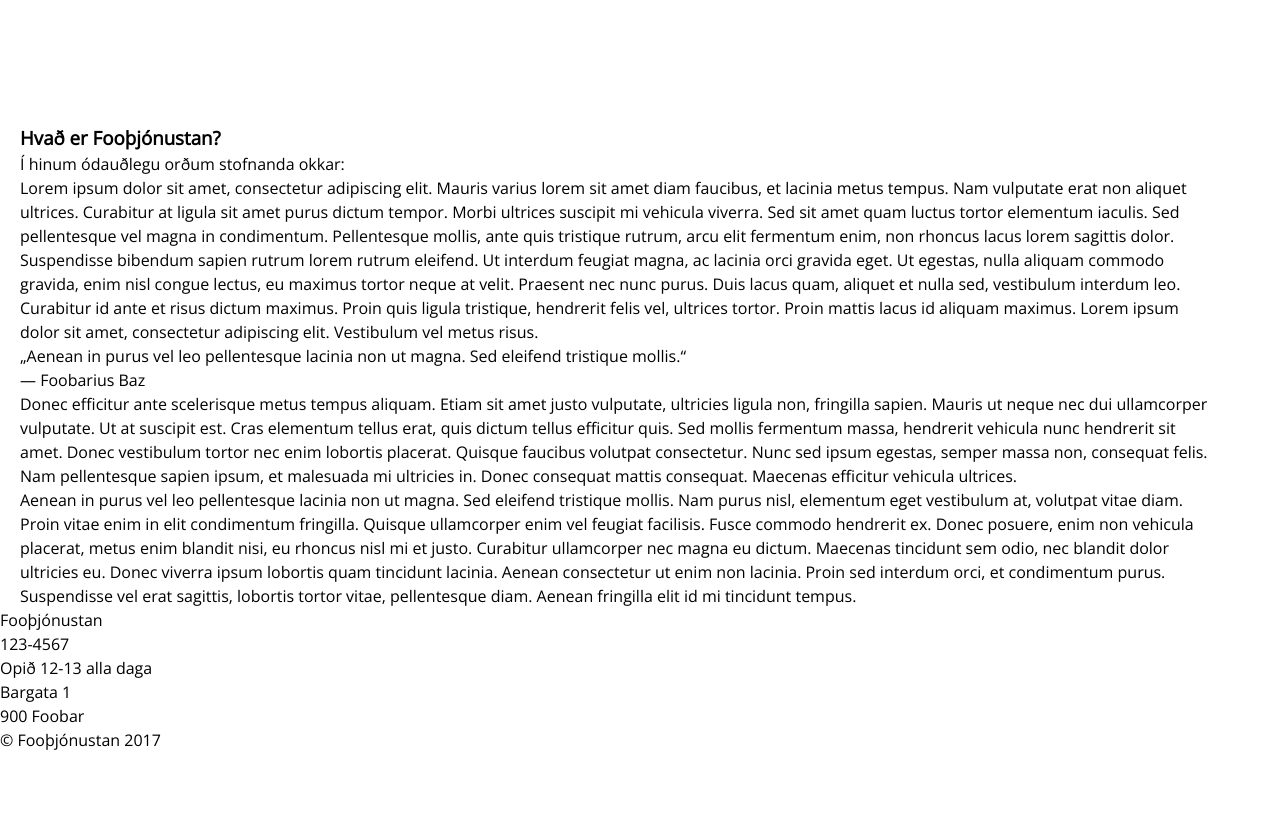
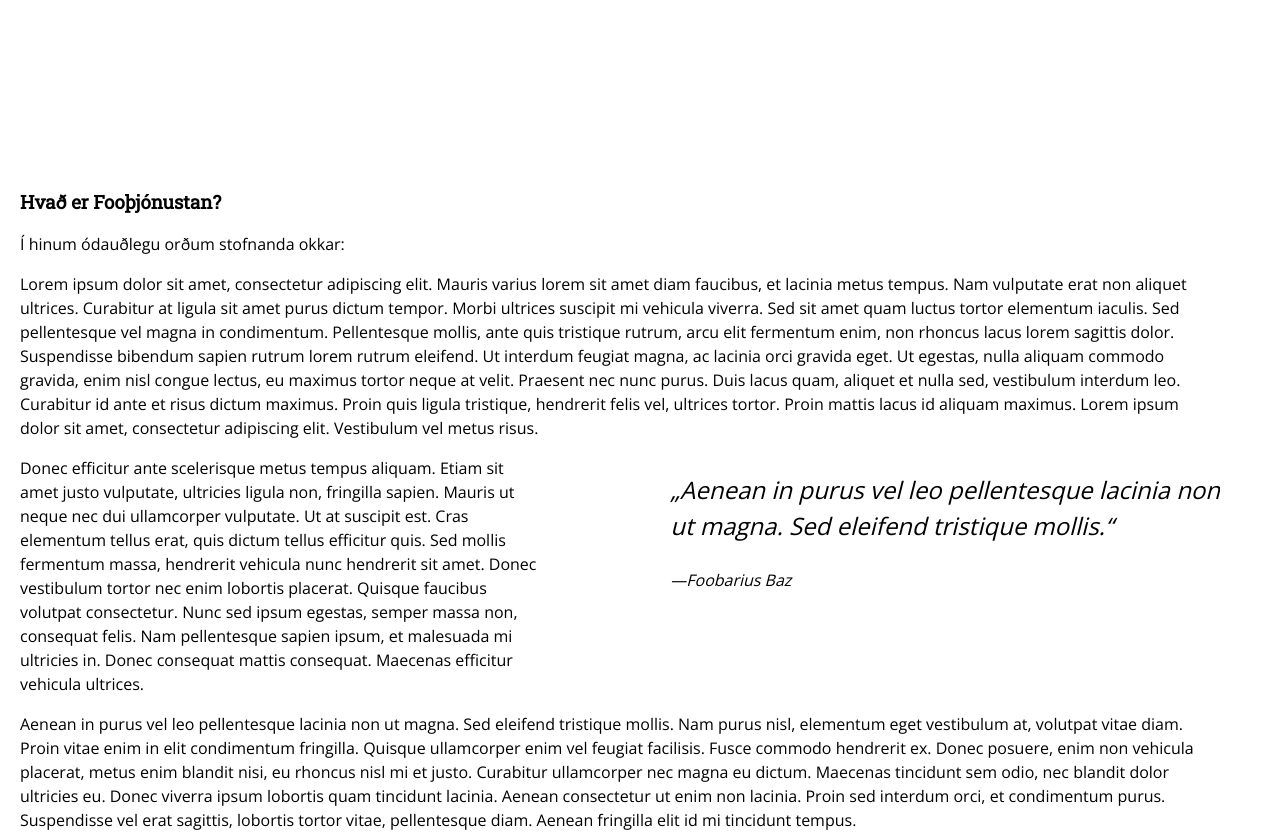
Before and after one commit to tth34/Samverkefni, a website: page um.html in a window 1280 px wide. Shown: the part 540-1375 px from the top of the page. Before the commit the page ends 1292 px from the top, so only its background shows below. Drawn offline with nearby package versions, Linux system fonts and the light colour scheme.

Commit message:
Um og styles, líklega fullklárað. Einnig fara inn smá breytingar í kaupa.html til þess að laga vandamál með mynd

```diff
--- a/styles.css
+++ b/styles.css
@@ -32,6 +32,28 @@ header {
   padding-top: 15rem;
   padding-left: 20px;
   font-family: 'Roboto Slab', sans-serif;
-  font-weight: bold;
   color: white;
-  font-size: 1.5em; }
+  font-size: 3rem; }
+
+.text__content {
+  padding-top: 4rem; }
+
+h3 {
+  font-family: 'Roboto Slab', sans-serif; }
+
+p {
+  padding-top: 1rem; }
+
+blockquote {
+  float: right;
+  margin-top: 1rem;
+  margin-bottom: 4rem;
+  margin-left: 8rem;
+  font-style: italic; }
+
+blockquote > p {
+  font-size: 1.5rem;
+  margin-bottom: 1em; }
+
+main > .text__content {
+  margin-bottom: 5em; }
--- a/um.html
+++ b/um.html
@@ -34,8 +34,9 @@
         <p>Lorem ipsum dolor sit amet, consectetur adipiscing elit. Mauris varius lorem sit amet diam faucibus, et lacinia metus tempus. Nam vulputate erat non aliquet ultrices. Curabitur at ligula sit amet purus dictum tempor. Morbi ultrices suscipit mi vehicula viverra. Sed sit amet quam luctus tortor elementum iaculis. Sed pellentesque vel magna in condimentum. Pellentesque mollis, ante quis tristique rutrum, arcu elit fermentum enim, non rhoncus lacus lorem sagittis dolor. Suspendisse bibendum sapien rutrum lorem rutrum eleifend. Ut interdum feugiat magna, ac lacinia orci gravida eget. Ut egestas, nulla aliquam commodo gravida, enim nisl congue lectus, eu maximus tortor neque at velit. Praesent nec nunc purus. Duis lacus quam, aliquet et nulla sed, vestibulum interdum leo. Curabitur id ante et risus dictum maximus. Proin quis ligula tristique, hendrerit felis vel, ultrices tortor. Proin mattis lacus id aliquam maximus. Lorem ipsum dolor sit amet, consectetur adipiscing elit. Vestibulum vel metus risus.
         </p>
         <blockquote>
-          <p>„Aenean in purus vel leo pellentesque lacinia non ut magna. Sed eleifend tristique mollis.“
-          <br>— Foobarius Baz</p>
+            <p>„Aenean in purus vel leo pellentesque lacinia non <br>
+               ut magna. Sed eleifend tristique mollis.“</p>
+            <footer>—Foobarius Baz</footer>
         </blockquote>
         <p>Donec efficitur ante scelerisque metus tempus aliquam. Etiam sit amet justo vulputate, ultricies ligula non, fringilla sapien. Mauris ut neque nec dui ullamcorper vulputate. Ut at suscipit est. Cras elementum tellus erat, quis dictum tellus efficitur quis. Sed mollis fermentum massa, hendrerit vehicula nunc hendrerit sit amet. Donec vestibulum tortor nec enim lobortis placerat. Quisque faucibus volutpat consectetur. Nunc sed ipsum egestas, semper massa non, consequat felis. Nam pellentesque sapien ipsum, et malesuada mi ultricies in. Donec consequat mattis consequat. Maecenas efficitur vehicula ultrices.</p>
         <p>Aenean in purus vel leo pellentesque lacinia non ut magna. Sed eleifend tristique mollis. Nam purus nisl, elementum eget vestibulum at, volutpat vitae diam. Proin vitae enim in elit condimentum fringilla. Quisque ullamcorper enim vel feugiat facilisis. Fusce commodo hendrerit ex. Donec posuere, enim non vehicula placerat, metus enim blandit nisi, eu rhoncus nisl mi et justo. Curabitur ullamcorper nec magna eu dictum. Maecenas tincidunt sem odio, nec blandit dolor ultricies eu. Donec viverra ipsum lobortis quam tincidunt lacinia. Aenean consectetur ut enim non lacinia. Proin sed interdum orci, et condimentum purus. Suspendisse vel erat sagittis, lobortis tortor vitae, pellentesque diam. Aenean fringilla elit id mi tincidunt tempus.</p>
```
Also changed, not shown: kaupa.html (+0 -1 lines).
